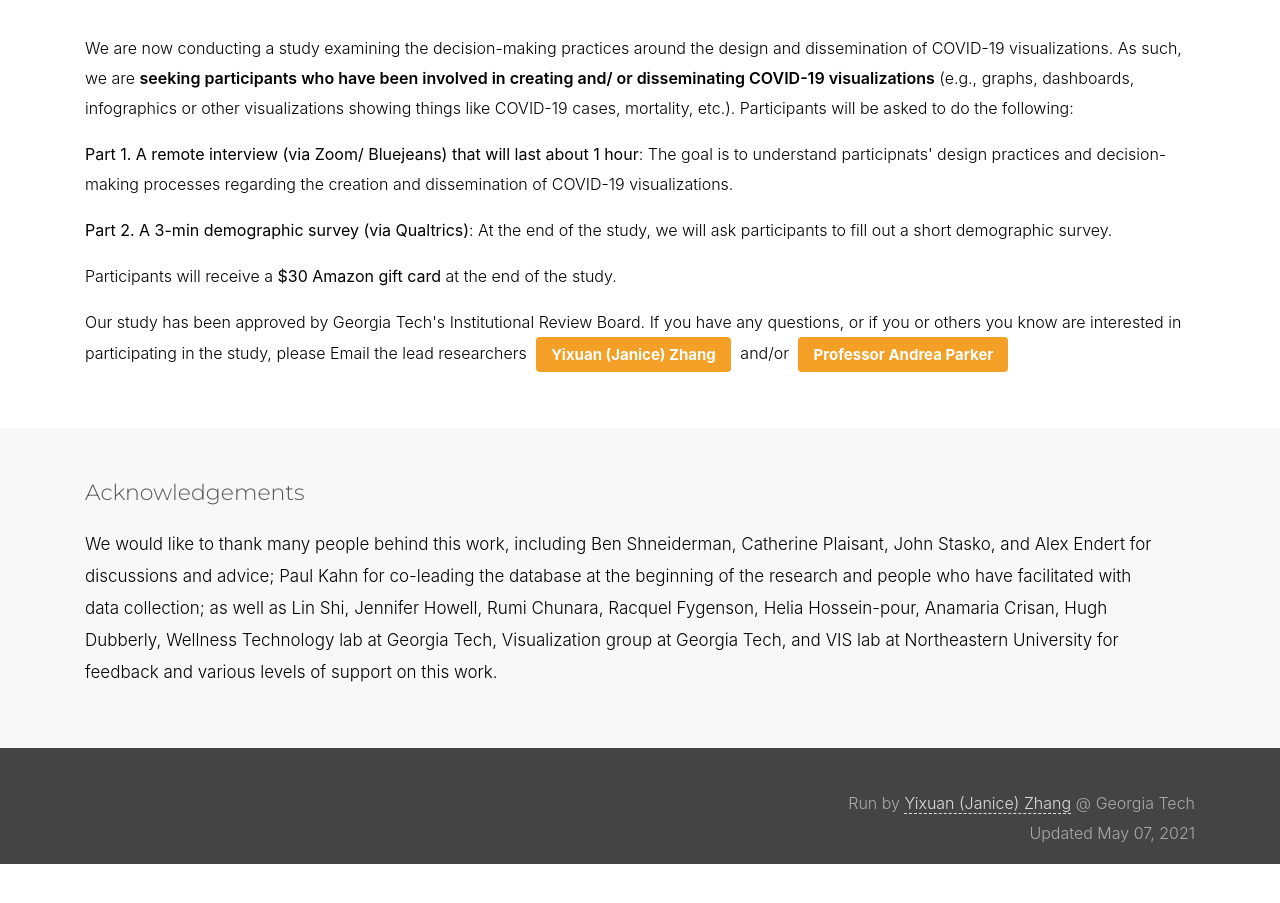
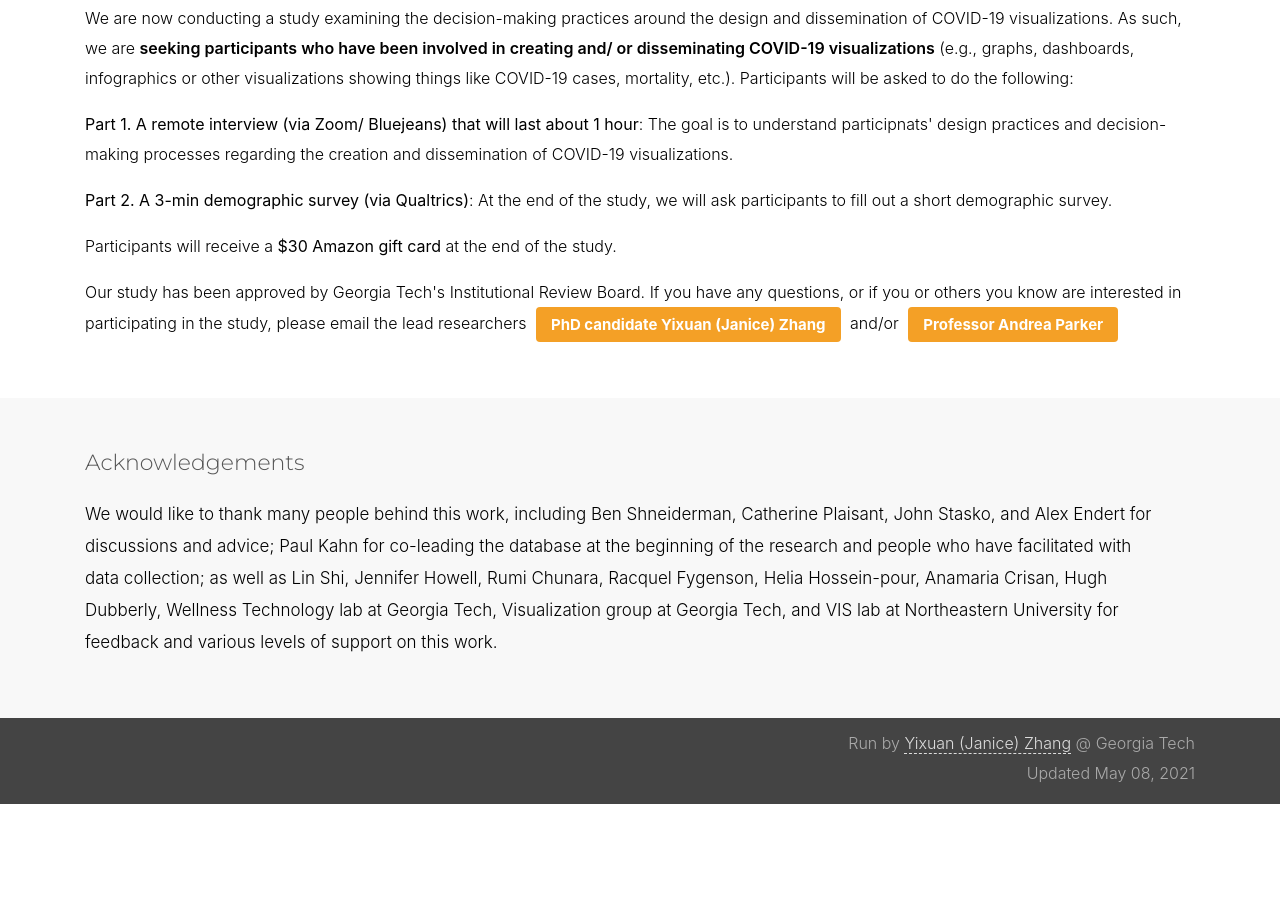
Before and after one commit to zjanice/COVID-19-VIS, a plain HTML site: page index.html in a window 1280 px wide. Shown: the part 1318-2221 px from the top of the page. After the commit the page ends 2122 px from the top, so only its background shows below. Drawn offline with nearby package versions, Linux system fonts and the light colour scheme.

```diff
--- a/assets/css/style.css
+++ b/assets/css/style.css
@@ -194,7 +194,7 @@ img { max-width: 100%; }
 /***** Top content *****/
 
 .top-content {
-    padding: 100px 0;
+    padding-top: 100px;
 }
 
 .top-content .text {
@@ -232,7 +232,7 @@ img { max-width: 100%; }
 /***** Services *****/
 
 .services-box {
-	padding-top: 30px;
+	/*padding-top: 30px;*/
 	text-align: left;
 }
 
@@ -435,7 +435,7 @@ img { max-width: 100%; }
 /***** Footer *****/
 
 footer {
-	padding: 40px 0 0 0;
+	padding: 10px 0 0 0;
 	background: #444;
 	color: #aaa;
 	text-align: left;
@@ -456,7 +456,7 @@ footer {
 .footer-right a:hover, .footer-right a:focus { color: #eee; }
 
 .footer-bottom {
-	padding-bottom: 25px;
+	/*padding-bottom: 25px;*/
 	text-align: center;
 }
 
--- a/index.html
+++ b/index.html
@@ -156,7 +156,7 @@
                     <p>Participants will receive a <b>$30 Amazon gift card</b> at the end of the study.</p>
 
                     <p>
-                      Our study has been approved by Georgia Tech's Institutional Review Board. If you have any questions, or if you or others you know are interested in participating in the study, please Email the lead researchers <a href="mailto:yixuan@gatech.edu" class="btn btn-primary btn-link-2 font-weight-bold" style="color:white"> Yixuan (Janice) Zhang</a>  and/or
+                      Our study has been approved by Georgia Tech's Institutional Review Board. If you have any questions, or if you or others you know are interested in participating in the study, please email the lead researchers <a href="mailto:yixuan@gatech.edu" class="btn btn-primary btn-link-2 font-weight-bold" style="color:white"> PhD candidate Yixuan (Janice) Zhang</a>  and/or
                       <a href="mailto:andrea@cc.gatech.edu" class="btn btn-primary btn-link-2 font-weight-bold" style="color:white">Professor Andrea Parker </a>
                     </p>
                     </div>
@@ -202,7 +202,7 @@
                     <div class="col-md-12 footer-left text-right">
                     	<p>
                         Run by <a href="https://zjanice.github.io/">Yixuan (Janice) Zhang</a> @ Georgia Tech </br>
-                        Updated May 07, 2021
+                        Updated May 08, 2021
                       </p>
                     </div>
 
```
